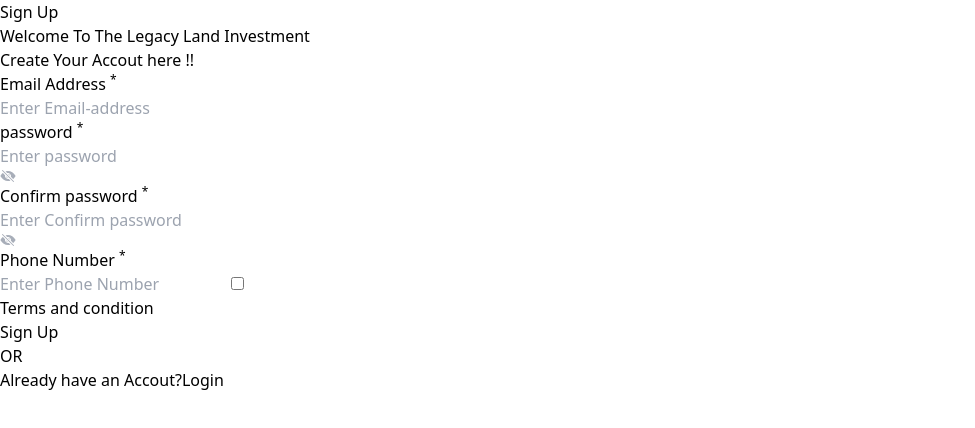
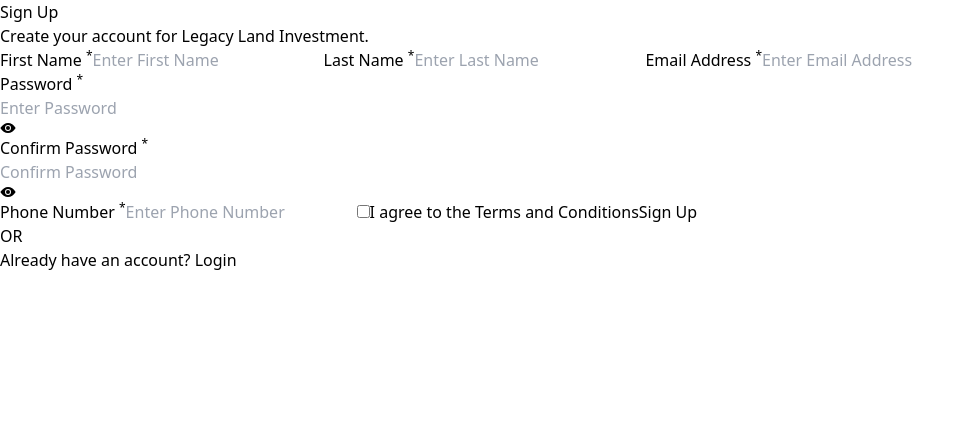
Before and after one commit to 2503BALAJI/FrontEnd, a React (Vite) app: page /SignUp in a window 1280 px wide. Shown: the top 428 px of the page, without its empty margins (0-975 px from the left). Built offline with nearby package versions, Linux system fonts and the light colour scheme.

Commit message:
firebase is add to login and regisertion page only

```diff
--- a/package.json
+++ b/package.json
@@ -10,6 +10,7 @@
     "preview": "vite preview"
   },
   "dependencies": {
+    "firebase": "^10.13.1",
     "react": "^18.3.1",
     "react-dom": "^18.3.1",
     "react-icons": "^5.3.0",
--- /dev/null
+++ b/src/Firebase/Firebaseconfig.js
@@ -0,0 +1,17 @@
+import { initializeApp } from "firebase/app";
+
+const firebaseConfig = {
+  apiKey: "AIzaSyAwuKxSfHiZW7WIPJVnDyyHIG3qesUn5_0",
+  authDomain: "newfirebase-af75c.firebaseapp.com",
+  projectId: "newfirebase-af75c",
+  storageBucket: "newfirebase-af75c.appspot.com",
+  messagingSenderId: "756560672991",
+  appId: "1:756560672991:web:7dd633ab09a85bd731516a",
+  databaseURL: "https://newfirebase-af75c-default-rtdb.firebaseio.com",
+};
+
+// Initialize Firebase
+
+const app = initializeApp(firebaseConfig);
+
+export default app;
--- a/src/components/ForgotPass.jsx
+++ b/src/components/ForgotPass.jsx
@@ -1,109 +1,91 @@
-import React from 'react'
-import { useState } from 'react'
-import { NavLink, useNavigate } from 'react-router-dom'
+import React from "react";
+import { useState } from "react";
+import { NavLink, useNavigate } from "react-router-dom";
 
 //email verify zalyavr kay krayche te baki ahe  te handle kele nahi ahe
 
+const ForgotPass = () => {
+  const navigate = useNavigate();
+  const [passVisible, setPassVisible] = useState(false);
 
-const ForgotPass = () => {
+  const [formData, setFormData] = useState({
+    email: "",
+    password: "",
+  });
 
-  const navigate = useNavigate()
-  const[passVisible,setPassVisible] = useState(false);
+  console.log(formData);
 
-
-  const [formData,setFormData] = useState({
-    email :"",
-    password:""
-  })
-
-  console.log(formData );
-
-  function submitHandler(event){
+  function submitHandler(event) {
     event.preventDefault();
-    event.target.value
-    console.log(event)
-
+    event.target.value;
+    console.log(event);
   }
 
-  function changeHandler(event){
-    setFormData((prevData)=>({
+  function changeHandler(event) {
+    setFormData((prevData) => ({
       ...prevData,
-      [event.target.name]:event.target.value
-    }))
+      [event.target.name]: event.target.value,
+    }));
     //setFormData([event.target.name]= event.target.value)
-
   }
 
-  function passwordHandler(){
+  function passwordHandler() {
     setPassVisible(!passVisible);
     // setType(false)
   }
 
-
   // w-11/12 max-w-[1160px] bg-black
   return (
     <form>
-      <div className='h-screen w-11/12 mx-auto flex flex-col justify-center items-center  bg-gray-500'>
-
-        <div className='w-[500px] h-[600px] bg-red-400 flex flex-col py-2 px-4  '>
-
-           <h2 className='font-bold text-3xl text-gray-700 mb-2'>
+      <div className="h-screen w-11/12 mx-auto flex flex-col justify-center items-center  bg-gray-500">
+        <div className="w-[500px] h-[600px] bg-red-400 flex flex-col py-2 px-4  ">
+          <h2 className="font-bold text-3xl text-gray-700 mb-2">
             Forgot Password
           </h2>
-            <p className='text-left mb-5'>
+          <p className="text-left mb-5">
             Welcome To The Legacy Land Investment
           </p>
           <p> Re-Create Your Password </p>
 
-            <label className='w-full'>
-                <p className='text-[0.875rem] text-richblack-5 leading-[1.375rem] mb-1'>
-               Enter Your Email Address <sup className='text-pink-500'>*</sup>
+          <label className="w-full">
+            <p className="text-[0.875rem] text-richblack-5 leading-[1.375rem] mb-1">
+              Enter Your Email Address <sup className="text-pink-500">*</sup>
             </p>
             <input
               required
-                    type='email'
+              type="email"
               value={formData.email}
-                    name='email'
-                    placeholder='Enter Email-address '
+              name="email"
+              placeholder="Enter Email-address "
               onChange={changeHandler}
-                    className='bg-richblack-800 rounded-[0.5rem] text-richblack-5 w-full mb-2 p-[12px]  '
+              className="bg-richblack-800 rounded-[0.5rem] text-richblack-5 w-full mb-2 p-[12px]  "
             />
           </label>
 
-
-
-
-
           {/* button  */}
-          <button className='bg-yellow-500 rounded-[8px] font-medium  px-[12px] py-[8px] mt-6  '>
+          <button className="bg-yellow-500 rounded-[8px] font-medium  px-[12px] py-[8px] mt-6  ">
             Verify
           </button>
 
-
-             <div className='flex w-full item-center my-4 gap-x-2'>
-               <div className='bg-black h-[1px] w-full'></div>
-               <p className='text-black leading-[1.375rem] font-bold my-[-10px]'>OR</p>
-               <div  className='bg-black h-[1px] w-full'></div>
+          <div className="flex w-full item-center my-4 gap-x-2">
+            <div className="bg-black h-[1px] w-full"></div>
+            <p className="text-black leading-[1.375rem] font-bold my-[-10px]">
+              OR
+            </p>
+            <div className="bg-black h-[1px] w-full"></div>
           </div>
 
           {/* forgott page link  */}
 
-            <p> Back To -
-             {/* <NavLink to="SignUp"> Register</NavLink> */}
-             <button onClick={()=>navigate('/Login')}>
-               Login page
-              </button>
+          <p>
+            {" "}
+            Back To -{/* <NavLink to="SignUp"> Register</NavLink> */}
+            <button onClick={() => navigate("/Login")}>Login page</button>
           </p>
-
         </div>
-
-
-
       </div>
     </form>
-  )
-}
+  );
+};
 
-
-
-export default ForgotPass
+export default ForgotPass;
--- a/src/components/Login.jsx
+++ b/src/components/Login.jsx
@@ -1,133 +1,153 @@
-import React from 'react'
-import { useState } from 'react'
-import { NavLink, useNavigate } from 'react-router-dom'
-import { IoEye,IoEyeOff  } from "react-icons/io5";
+import React, { useState } from "react";
+import { NavLink, useNavigate } from "react-router-dom";
+import { IoEye, IoEyeOff } from "react-icons/io5";
+import { getAuth, signInWithEmailAndPassword } from "firebase/auth";
+import app from "../Firebase/Firebaseconfig";
 
+const auth = getAuth(app);
 
 const Login = () => {
+  const navigate = useNavigate();
+  const [passVisible, setPassVisible] = useState(false);
+  const [error, setError] = useState(null);
 
-  const navigate = useNavigate()
-  const[passVisible,setPassVisible] = useState(false);
+  const [formData, setFormData] = useState({
+    email: "",
+    password: "",
+  });
 
-
-  const [formData,setFormData] = useState({
-    email :"",
-    password:""
-  })
-
-  console.log(formData );
-
-  function submitHandler(event){
-    event.preventDefault();
-    event.target.value
-    console.log(event)
-
+  function changeHandler(event) {
+    setFormData((prevData) => ({
+      ...prevData,
+      [event.target.name]: event.target.value,
+    }));
   }
 
-  function changeHandler(event){
-    setFormData((prevData)=>({
-      ...prevData,
-      [event.target.name]:event.target.value
-    }))
-    //setFormData([event.target.name]= event.target.value)
-
+  function passwordHandler() {
+    setPassVisible(!passVisible);
   }
 
-  function passwordHandler(){
-    setPassVisible(!passVisible);
-   // setType(false)
+  async function submitHandler(event) {
+    event.preventDefault();
+
+    // Basic validation
+    if (!formData.email || !formData.password) {
+      setError("Please fill in all fields.");
+      return;
     }
 
-  // w-11/12 max-w-[1160px] bg-black
+    try {
+      const userCredential = await signInWithEmailAndPassword(
+        auth,
+        formData.email,
+        formData.password
+      );
+
+      // Navigate to dashboard or home page on successful login
+      navigate("/dashboard", { replace: true });
+    } catch (error) {
+      // Detailed error handling
+      switch (error.code) {
+        case "auth/wrong-password":
+          setError("Incorrect password.");
+          break;
+        case "auth/user-not-found":
+          setError("User not found.");
+          break;
+        case "auth/invalid-email":
+          setError("Invalid email address.");
+          break;
+        default:
+          setError("Failed to log in. Please try again.");
+          break;
+      }
+    }
+  }
+
   return (
-    <form>
-      <div className='h-screen w-11/12 mx-auto flex flex-col justify-center items-center  bg-gray-500'>
-
-        <div className='w-[500px] h-[600px] bg-red-400 flex flex-col py-2 px-4  '>
-
-           <h2 className='font-bold text-3xl text-gray-700 mb-2'>
-             Sign in
-           </h2>
-            <p className='text-left mb-5'>
-             Welcome To The Legacy Land Investment
+    <form onSubmit={submitHandler}>
+      <div className="h-screen w-full flex flex-col justify-center items-center bg-white">
+        <div className="w-full max-w-md bg-white shadow-md rounded-md p-8">
+          <h2 className="font-bold text-2xl text-gray-800 mb-4">Sign In</h2>
+          <p className="text-left mb-5 text-gray-600">
+            Welcome back to Legacy Land Investment
           </p>
 
-
-            <label className='w-full'>
-                <p className='text-[0.875rem] text-richblack-5 leading-[1.375rem] mb-1'>
-                Email Address <sup className='text-pink-500'>*</sup>
+          <label className="w-full">
+            <p className="text-sm text-gray-700 mb-2">
+              Email Address <sup className="text-red-500">*</sup>
             </p>
             <input
               required
-                    type='email'
+              type="email"
               value={formData.email}
-                    name='email'
-                    placeholder='Enter Email-address '
+              name="email"
+              placeholder="Enter Email Address"
               onChange={changeHandler}
-                    className='bg-richblack-800 rounded-[0.5rem] text-richblack-5 w-full mb-2 p-[12px]  '
+              className="w-full p-3 border border-gray-300 rounded-md focus:outline-none focus:border-blue-400 mb-4"
             />
           </label>
 
-            <label className='w-full  '>
-                <p className='text-[0.875rem]  leading-[1.375rem] mb-1'>
-                password <sup className='text-pink-200'>*</sup>
+          <label className="w-full">
+            <p className="text-sm text-gray-700 mb-2">
+              Password <sup className="text-red-500">*</sup>
             </p>
-                <div className='flex relative'>
+            <div className="relative">
               <input
                 required
-                      type={passVisible?"text":"password"}
+                type={passVisible ? "text" : "password"}
                 value={formData.password}
                 name="password"
-                      placeholder='Enter password'
+                placeholder="Enter Password"
                 onChange={changeHandler}
-                      className='rounded-[0.5rem] w-full p-[12px] '
+                className="w-full p-3 border border-gray-300 rounded-md focus:outline-none focus:border-blue-400"
               />
-                  <span onClick={passwordHandler}
-                  className='absolute right-0 top-3 text-[25px] pr-4'>
-                    {passVisible? (<IoEye color="#a8aeb9"/>):(<IoEyeOff color="#a8aeb9"/>)}
+              <span
+                onClick={passwordHandler}
+                className="absolute right-3 top-3 cursor-pointer text-gray-500"
+              >
+                {passVisible ? <IoEye /> : <IoEyeOff />}
               </span>
             </div>
-
           </label>
 
-
-              {/* Forgot password page */}
-              <span   >
-                <NavLink to="/forgotPass"
-                className="text-blue-600">
+          <div className="text-right mt-2">
+            <NavLink to="/forgotPass" className="text-blue-600">
               Forgot password?
             </NavLink>
-              </span>
+          </div>
 
+          {/* Error message */}
+          {error && <p className="text-red-500 mt-2">{error}</p>}
 
-          {/* button  */}
-          <button className='bg-yellow-500 rounded-[8px] font-medium  px-[12px] py-[8px] mt-6  '>
+          <button
+            type="submit"
+            className="bg-blue-500 text-white w-full py-2 rounded-md mt-6 hover:bg-blue-600 transition"
+          >
             Sign In
           </button>
 
-
-             <div className='flex w-full item-center my-4 gap-x-2'>
-               <div className='bg-black h-[1px] w-full'></div>
-               <p className='text-black leading-[1.375rem] font-bold my-[-10px]'>OR</p>
-               <div  className='bg-black h-[1px] w-full'></div>
+          <div className="flex items-center my-4">
+            <div className="flex-grow border-t border-gray-300"></div>
+            <span className="mx-2 text-gray-500">OR</span>
+            <div className="flex-grow border-t border-gray-300"></div>
           </div>
 
-            {/* forgott page link  */}
-
-            <p>Don't have accout ?
-             {/* <NavLink to="SignUp"> Register</NavLink> */}
-             <button onClick={()=>navigate('/SignUp')}>
+          <div className="text-center">
+            <p>
+              Don't have an account?{" "}
+              <button
+                onClick={() => navigate("/SignUp")}
+                className="text-blue-600 underline"
+              >
                 Register
               </button>
             </p>
-
           </div>
-
-
-
+        </div>
       </div>
     </form>
-  )
-}
+  );
+};
 
-export default Login
+export default Login;
--- a/src/components/SignUp.jsx
+++ b/src/components/SignUp.jsx
@@ -1,175 +1,247 @@
-import React from 'react';
-import { NavLink, useNavigate } from 'react-router-dom';
-import { useState } from 'react';
-import { IoEye,IoEyeOff  } from "react-icons/io5";
+import React, { useState } from "react";
+import { useNavigate } from "react-router-dom";
+import { IoEye, IoEyeOff } from "react-icons/io5";
+import app from "../Firebase/Firebaseconfig";
 
+import {
+  getAuth,
+  createUserWithEmailAndPassword,
+  updateProfile,
+} from "firebase/auth";
+import { getFirestore, doc, setDoc } from "firebase/firestore";
+
+const auth = getAuth(app);
+const db = getFirestore(app);
 
 const SignUp = () => {
+  const navigate = useNavigate();
+  const [passVisible, setPassVisible] = useState(false);
+  const [error, setError] = useState(null);
 
-  const navigate = useNavigate();
-  const[passVisible,setPassVisible] = useState(false);
+  const [formData, setFormData] = useState({
+    firstName: "",
+    lastName: "",
+    email: "",
+    password: "",
+    confirmPassword: "",
+    phoneNumber: "",
+  });
 
-  const [formData,setFormData] = useState({
-    email :"",
-    password:"",
-    confirmPassword:"",
-    phoneNumber:""
-  })
-
-  console.log(formData );
-
-  function submitHandler(event){
-    event.preventDefault();
-    event.target.value
-    console.log(event)
-
+  function changeHandler(event) {
+    setFormData((prevData) => ({
+      ...prevData,
+      [event.target.name]: event.target.value,
+    }));
   }
 
-  function changeHandler(event){
-    setFormData((prevData)=>({
-      ...prevData,
-      [event.target.name]:event.target.value
-    }))
-    //setFormData([event.target.name]= event.target.value)
+  function passwordHandler() {
+    setPassVisible(!passVisible);
   }
 
-  function passwordHandler(){
-    setPassVisible(!passVisible);
+  async function submitHandler(event) {
+    event.preventDefault();
+    if (formData.password !== formData.confirmPassword) {
+      setError("Passwords do not match!");
+      return;
     }
+
+    try {
+      const userCredential = await createUserWithEmailAndPassword(
+        auth,
+        formData.email,
+        formData.password
+      );
+
+      // Update user profile with first name and last name
+      await updateProfile(userCredential.user, {
+        displayName: `${formData.firstName} ${formData.lastName}`,
+      });
+
+      // Save user data to Firestore under collection 'clientdata'
+      const userDoc = doc(db, "clientdata", userCredential.user.uid);
+      await setDoc(userDoc, {
+        firstName: formData.firstName,
+        lastName: formData.lastName,
+        phoneNumber: formData.phoneNumber,
+        email: formData.email,
+        uid: userCredential.user.uid,
+      });
+
+      // Redirect to login page or another screen
+      navigate("/", { replace: true });
+    } catch (error) {
+      if (error.code === "auth/email-already-in-use") {
+        setError("Email is already in use!");
+      } else if (error.code === "auth/weak-password") {
+        setError("Password is too weak!");
+      } else {
+        setError("Failed to register. Please try again.");
+      }
+    }
+  }
+
   return (
-    <form>
-      <div className='h-screen w-11/12 mx-auto flex flex-col justify-center items-center  bg-gray-500'>
-
-        <div className='w-[500px] h-[600px] bg-red-400 flex flex-col py-2 px-4  '>
-
-           <h2 className='font-bold text-3xl text-gray-700 mb-2'>
-             Sign Up
-           </h2>
-            <p className='text-left mb-5'>
-             Welcome To The Legacy Land Investment
+    <form
+      onSubmit={submitHandler}
+      className="min-h-screen flex items-center justify-center bg-gray-100"
+    >
+      <div className="bg-white rounded-lg shadow-lg p-8 w-full max-w-lg md:w-3/4 lg:w-1/2">
+        <h2 className="text-2xl font-bold mb-4 text-gray-700">Sign Up</h2>
+        <p className="mb-6 text-gray-600">
+          Create your account for Legacy Land Investment.
         </p>
 
-            <p>Create Your Accout here !!</p>
-
-
-            <label className='w-full'>
-                <p className='text-[0.875rem] text-richblack-5 leading-[1.375rem] mb-1'>
-                Email Address <sup className='text-pink-500'>*</sup>
-                </p>
+        {/* First Name */}
+        <label className="block mb-3">
+          <span className="text-gray-600">
+            First Name <sup className="text-pink-500">*</sup>
+          </span>
           <input
             required
-                    type='email'
-                    value={formData.email}
-                    name='email'
-                    placeholder='Enter Email-address '
+            type="text"
+            value={formData.firstName}
+            name="firstName"
+            placeholder="Enter First Name"
             onChange={changeHandler}
-                    className=' rounded-[0.5rem]  w-full mb-2 p-[12px]  '
+            className="mt-1 block w-full rounded-md border-gray-300 shadow-sm focus:ring-indigo-500 focus:border-indigo-500 p-2"
           />
         </label>
-              {/* Password field  */}
 
-              <div className='flex space-x-3'>
-              <label className='w-full  '>
-                <p className='text-[0.875rem]  leading-[1.375rem] mb-1'>
-                password <sup className='text-pink-200'>*</sup>
-                </p>
-                <div className='flex relative'>
+        {/* Last Name */}
+        <label className="block mb-3">
+          <span className="text-gray-600">
+            Last Name <sup className="text-pink-500">*</sup>
+          </span>
           <input
             required
-                      type={passVisible?"text":"password"}
+            type="text"
+            value={formData.lastName}
+            name="lastName"
+            placeholder="Enter Last Name"
+            onChange={changeHandler}
+            className="mt-1 block w-full rounded-md border-gray-300 shadow-sm focus:ring-indigo-500 focus:border-indigo-500 p-2"
+          />
+        </label>
+
+        {/* Email */}
+        <label className="block mb-3">
+          <span className="text-gray-600">
+            Email Address <sup className="text-pink-500">*</sup>
+          </span>
+          <input
+            required
+            type="email"
+            value={formData.email}
+            name="email"
+            placeholder="Enter Email Address"
+            onChange={changeHandler}
+            className="mt-1 block w-full rounded-md border-gray-300 shadow-sm focus:ring-indigo-500 focus:border-indigo-500 p-2"
+          />
+        </label>
+
+        {/* Password and Confirm Password */}
+        <div className="grid grid-cols-1 md:grid-cols-2 gap-3 mb-3">
+          <label className="block">
+            <span className="text-gray-600">
+              Password <sup className="text-pink-500">*</sup>
+            </span>
+            <div className="relative">
+              <input
+                required
+                type={passVisible ? "text" : "password"}
                 value={formData.password}
                 name="password"
-                      placeholder='Enter password'
+                placeholder="Enter Password"
                 onChange={changeHandler}
-                      className='rounded-[0.5rem] w-full p-[12px] '
+                className="mt-1 block w-full rounded-md border-gray-300 shadow-sm focus:ring-indigo-500 focus:border-indigo-500 p-2"
               />
-                  <span onClick={passwordHandler}
-                    className='absolute right-0 top-3 text-[25px] pr-4'>
-                    {passVisible? (<IoEye color="#a8aeb9"/>):(<IoEyeOff color="#a8aeb9"/>)}
+              <span
+                onClick={passwordHandler}
+                className="absolute right-3 top-3 cursor-pointer"
+              >
+                {passVisible ? <IoEyeOff /> : <IoEye />}
               </span>
             </div>
-
           </label>
 
-                {/* confirm password field */}
-               <label className='w-full relative'>
-                  <p className='text-[0.875rem] text-richblack-5 leading-[1.375rem] mb-1'>
-                  Confirm password <sup className='text-pink-200'>*</sup>
-                  </p>
+          <label className="block">
+            <span className="text-gray-600">
+              Confirm Password <sup className="text-pink-500">*</sup>
+            </span>
+            <div className="relative">
               <input
                 required
-                      type={passVisible? "text":"password"}
+                type={passVisible ? "text" : "password"}
                 value={formData.confirmPassword}
-                      name='confirmPassword'
-                      placeholder='Enter Confirm password'
+                name="confirmPassword"
+                placeholder="Confirm Password"
                 onChange={changeHandler}
-                      className=' rounded-[0.5rem] w-full p-[12px]  '
+                className="mt-1 block w-full rounded-md border-gray-300 shadow-sm focus:ring-indigo-500 focus:border-indigo-500 p-2"
               />
-                  <span onClick={passwordHandler}
-                    className='absolute right-0 top-9 text-[25px] pr-4'>
-                    {passVisible? (<IoEye color="#a8aeb9"/>):(<IoEyeOff color="#a8aeb9" />)}
+              <span
+                onClick={passwordHandler}
+                className="absolute right-3 top-3 cursor-pointer"
+              >
+                {passVisible ? <IoEyeOff /> : <IoEye />}
               </span>
+            </div>
           </label>
         </div>
 
-              <label className='w-full'>
-                <p className='text-[0.875rem] text-richblack-5 leading-[1.375rem] mb-1'>
-                Phone Number <sup className='text-pink-500'>*</sup>
-                </p>
+        {/* Phone Number */}
+        <label className="block mb-3">
+          <span className="text-gray-600">
+            Phone Number <sup className="text-pink-500">*</sup>
+          </span>
           <input
             required
-                    type='tel'
+            type="tel"
             value={formData.phoneNumber}
-                    name='phoneNumber'
-                    placeholder='Enter Phone Number '
+            name="phoneNumber"
+            placeholder="Enter Phone Number"
             onChange={changeHandler}
-                    className=' rounded-[0.5rem] w-full mb-2 p-[12px]  '
+            className="mt-1 block w-full rounded-md border-gray-300 shadow-sm focus:ring-indigo-500 focus:border-indigo-500 p-2"
           />
         </label>
 
-            {/*  terms and condition section  */}
-            <label className='flex space-x-2 ' >
-
-              <input
-                type='checkbox'
-                className='text-center'
-                value={formData.checkbox}
-                name='checkbox'
-              />
-              <p> Terms and condition </p>
+        {/* Terms and Conditions */}
+        <label className="flex items-center mb-4">
+          <input type="checkbox" required className="mr-2" />
+          <span className="text-gray-600">
+            I agree to the Terms and Conditions
+          </span>
         </label>
 
+        {/* Error Message */}
+        {error && <p className="text-red-500 mb-3">{error}</p>}
 
-          {/* button  */}
-          <button className='bg-yellow-500 rounded-[8px] font-medium  px-[12px] py-[8px] mt-6  '>
+        {/* Submit Button */}
+        <button
+          type="submit"
+          className="w-full bg-indigo-500 text-white rounded-md py-2 px-4 hover:bg-indigo-600 transition"
+        >
           Sign Up
         </button>
 
-
-             <div className='flex w-full item-center my-4 gap-x-2'>
-               <div className='bg-black h-[1px] w-full'></div>
-               <p className='text-black leading-[1.375rem] font-bold my-[-10px]'>OR</p>
-               <div  className='bg-black h-[1px] w-full'></div>
+        <div className="mt-6 text-center">
+          <div className="flex items-center justify-center mb-4">
+            <span className="block h-px bg-gray-300 w-full"></span>
+            <span className="px-4 text-gray-500">OR</span>
+            <span className="block h-px bg-gray-300 w-full"></span>
           </div>
-
-
-
-            <p>Already have an Accout?
-                <button onClick={()=>navigate('/Login', { replace: true })}>
+          <p className="text-gray-600">
+            Already have an account?{" "}
+            <button
+              onClick={() => navigate("/Login", { replace: true })}
+              className="text-indigo-500 underline"
+            >
               Login
             </button>
           </p>
-
-
-
-
         </div>
-
-
-
       </div>
     </form>
-  )
-}
+  );
+};
 
-export default SignUp
+export default SignUp;
```
Also changed, not shown: src/components/Home.jsx (+8 -8 lines), src/components/Navbar.jsx (+18 -30 lines), src/components/Projects.jsx (+4 -6 lines), 1 other file (tests, documents, lock files or other folders). Lines whose indentation alone changed are shown as unchanged.
